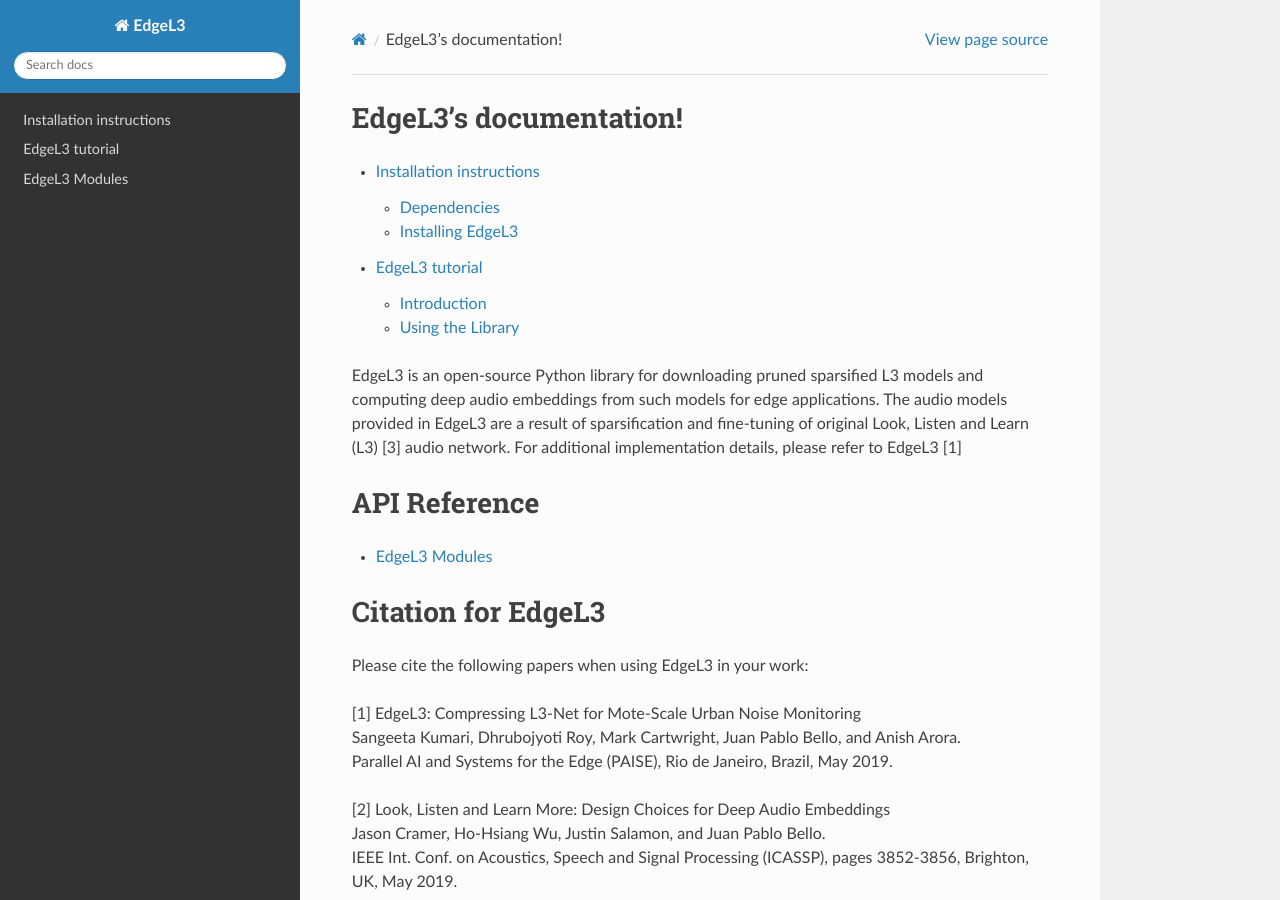
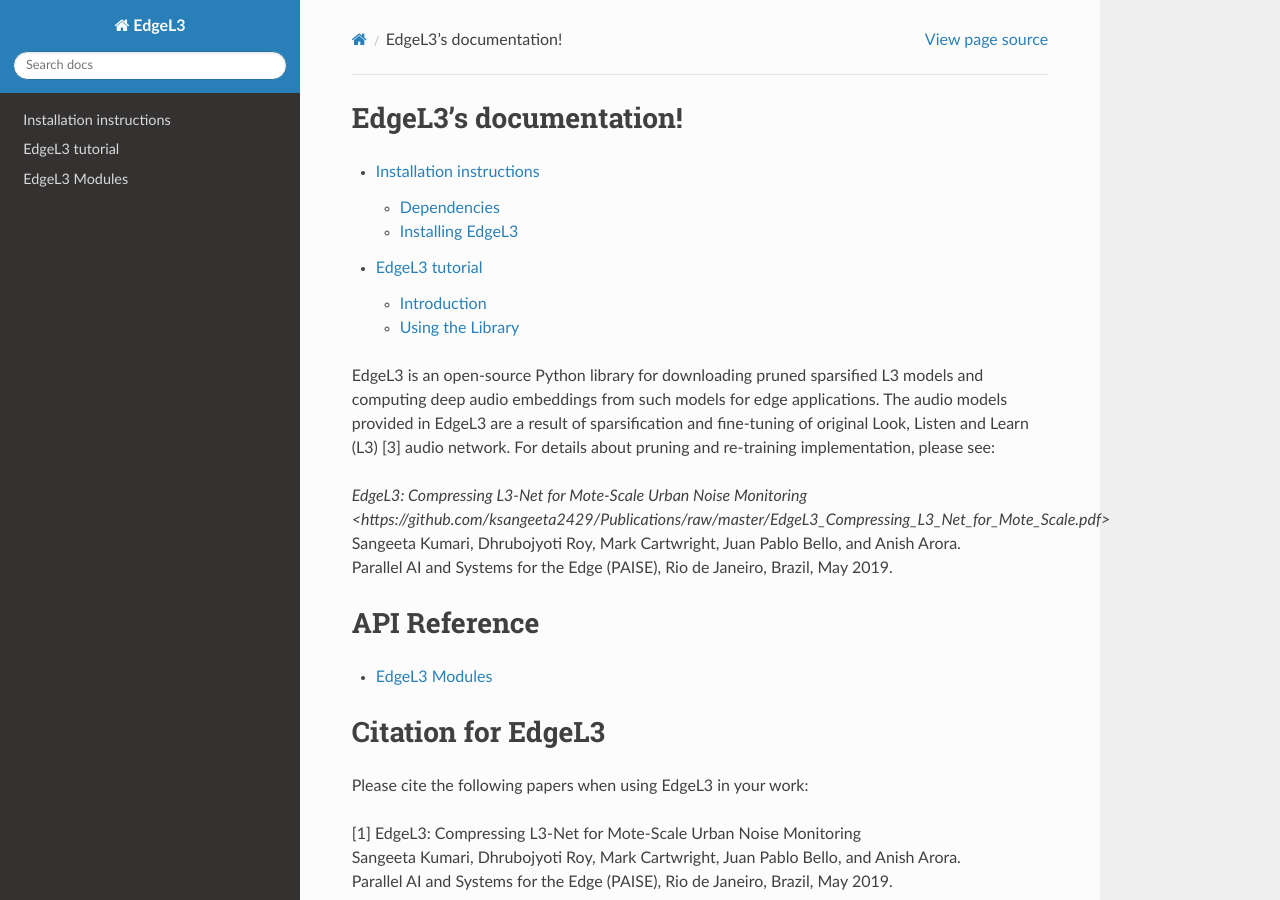
Before and after one commit to ksangeeta2429/edgel3, a Sphinx documentation site: the page built from docs/source/index.rst, in a window 1280 px wide and 900 px high. Built offline with Sphinx 7.4.7 and the Read the Docs theme 2.0.0, drawn with Linux system fonts in a browser that asks for light colours.

Commit message:
Add EdgeL3 link

```diff
--- a/docs/source/index.rst
+++ b/docs/source/index.rst
@@ -12,9 +12,11 @@ EdgeL3's documentation!
    tutorial
 
 EdgeL3 is an open-source Python library for downloading pruned sparsified L3 models and computing deep audio embeddings from such models for edge
-applications. The audio models provided in EdgeL3 are a result of sparsification and fine-tuning of original Look, Listen and Learn (L3) [3] audio network. For additional implementation details,
-please refer to EdgeL3 [1]
+applications. The audio models provided in EdgeL3 are a result of sparsification and fine-tuning of original Look, Listen and Learn (L3) [3] audio network. For details about pruning and re-training implementation, please see:
 
+`EdgeL3: Compressing L3-Net for Mote-Scale Urban Noise Monitoring <https://github.com/ksangeeta2429/Publications/raw/master/EdgeL3_Compressing_L3_Net_for_Mote_Scale.pdf>`
+Sangeeta Kumari, Dhrubojyoti Roy, Mark Cartwright, Juan Pablo Bello, and Anish Arora. |br|
+Parallel AI and Systems for the Edge (PAISE), Rio de Janeiro, Brazil, May 2019.
 
 API Reference
 =============
```
Also changed, not shown: setup.py (+10 -3 lines).
